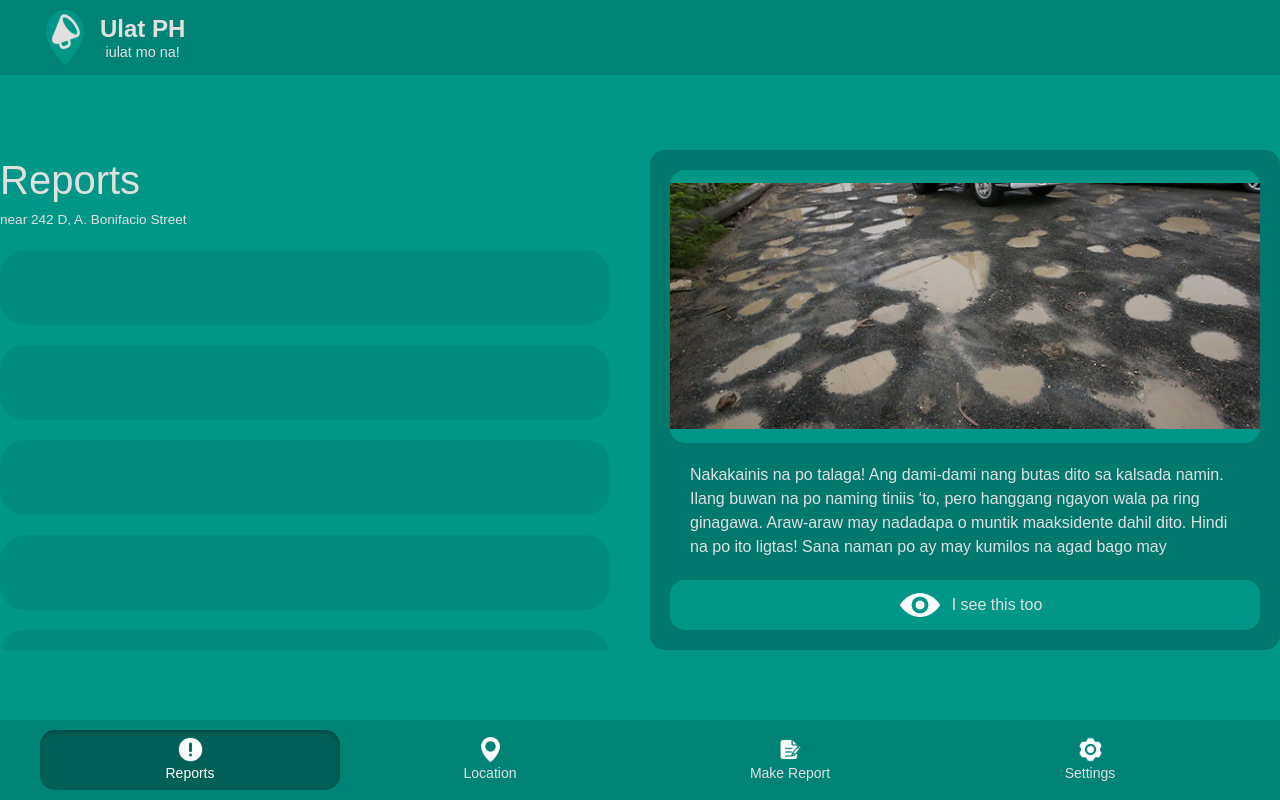
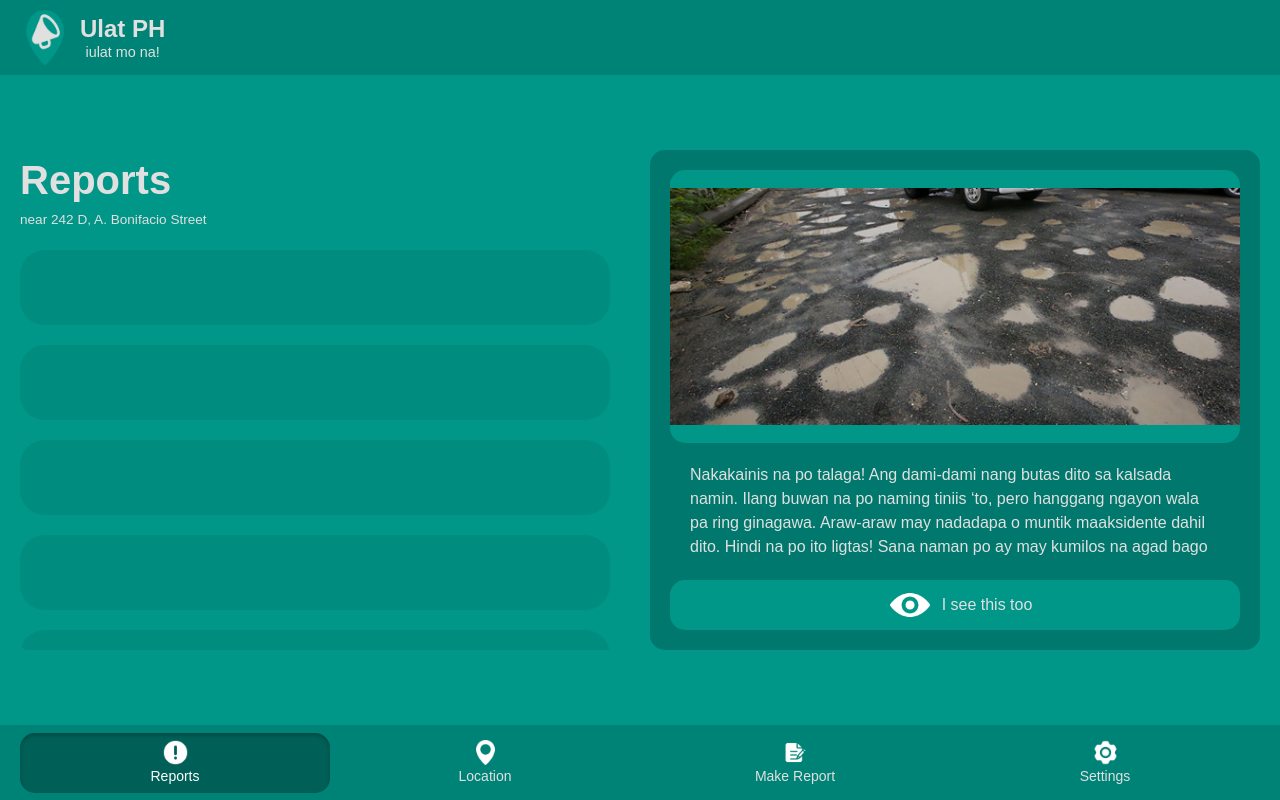
Before and after one commit to vnclrd/metro-realtime, a React (Vite) app in the folder frontend/: page /core in a window 1280 px wide. Built offline with nearby package versions, Linux system fonts and the light colour scheme.

Commit message:
Adjust spacing on core

```diff
--- a/frontend/src/jsx/Core.jsx
+++ b/frontend/src/jsx/Core.jsx
@@ -12,7 +12,7 @@ function Core() {
 
       {/* Header */}
       <header className='fixed flex w-full h-[75px] top-0 bg-[#008377]'>
-        <img src='/public/ulat-ph-logo.png' alt='Ulat PH Logo 2' className='w-[50px] m-2.5 ml-10' />
+        <img src='/public/ulat-ph-logo.png' alt='Ulat PH Logo 2' className='w-[50px] m-2.5 ml-5' />
         <div className='flex flex-col items-center justify-center'>
           <h1 className='text-[1.5rem] text-[#e0e0e0] font-bold'>Ulat PH</h1>
           <p className='text-[0.9rem] text-[#e0e0e0] font-light mt-[-5px]'>iulat mo na!</p>
@@ -29,12 +29,12 @@ function Core() {
       >
 
         {/* Panels */}
-        <div className='flex items-center justify-center w-full max-w-[1400px]'>
+        <div className='flex items-center justify-between w-auto ml-5 mr-5 gap-5'>
 
           {/* Left Panel */}
-          <div className='flex flex-col w-[50%] h-[500px] mr-5'>
+          <div className='flex flex-col w-[50%] h-[500px]'>
 
-            <h1 className='text-[2.5rem] text-[#e0e0e0]'>Reports</h1>
+            <h1 className='text-[2.5rem] text-[#e0e0e0] font-bold'>Reports</h1>
 
             <p className='text-[0.85rem] text-[#e0e0e0] mb-5'>
               near 242 D, A. Bonifacio Street
@@ -106,12 +106,12 @@ function Core() {
 
         {/* Page Titles */}
         <div className='flex flex-col items-center justify-center w-[100%] h-[75px] mt-5 mb-5'>
-          <h1 className='text-[2.5rem] text-[#e0e0e0]'>Select Location</h1>
+          <h1 className='text-[2.5rem] text-[#e0e0e0] font-bold'>Select Location</h1>
           <p className='text-[1rem] text-[#e0e0e0]'>242 D, A. Bonifacio Street</p>
         </div>
 
         {/* Maps container */}
-        <div className='w-full pl-10 pr-10'>
+        <div className='w-full pl-5 pr-5'>
           <div className='flex item-center justify-center w-full h-[400px] bg-[#008C7F] rounded-[25px] text-[#e0e0e0]'>Google Maps API goes here</div>
         </div>
 
@@ -128,7 +128,7 @@ function Core() {
         <div className='flex flex-col'>
 
           <div className='flex flex-col items-center justify-center w-[100%] mb-5'>
-            <h1 className='text-[2rem] text-[#e0e0e0]'>Report an Issue</h1>
+            <h1 className='text-[2rem] text-[#e0e0e0] font-bold'>Report an Issue</h1>
             <p className='text-[0.8rem] text-[#e0e0e0]'>near 242 D, A. Bonifacio Street</p>
           </div>
 
@@ -188,9 +188,31 @@ function Core() {
 
       </div>
 
+
+
+
+
+
+
+
+
+
+
+
+
+
+
+
+
+
+
+
+
+
+
       {/* ================================================== Footer ================================================== */}
 
-      <footer className='fixed flex justify-around items-center w-full h-[75px] bottom-0 bg-[#008377] p-10'>
+      <footer className='fixed flex justify-around items-center w-full h-[75px] bottom-0 bg-[#008377] p-5'>
 
         {/* ========================= Reports Button ========================= */}
         <button
```
